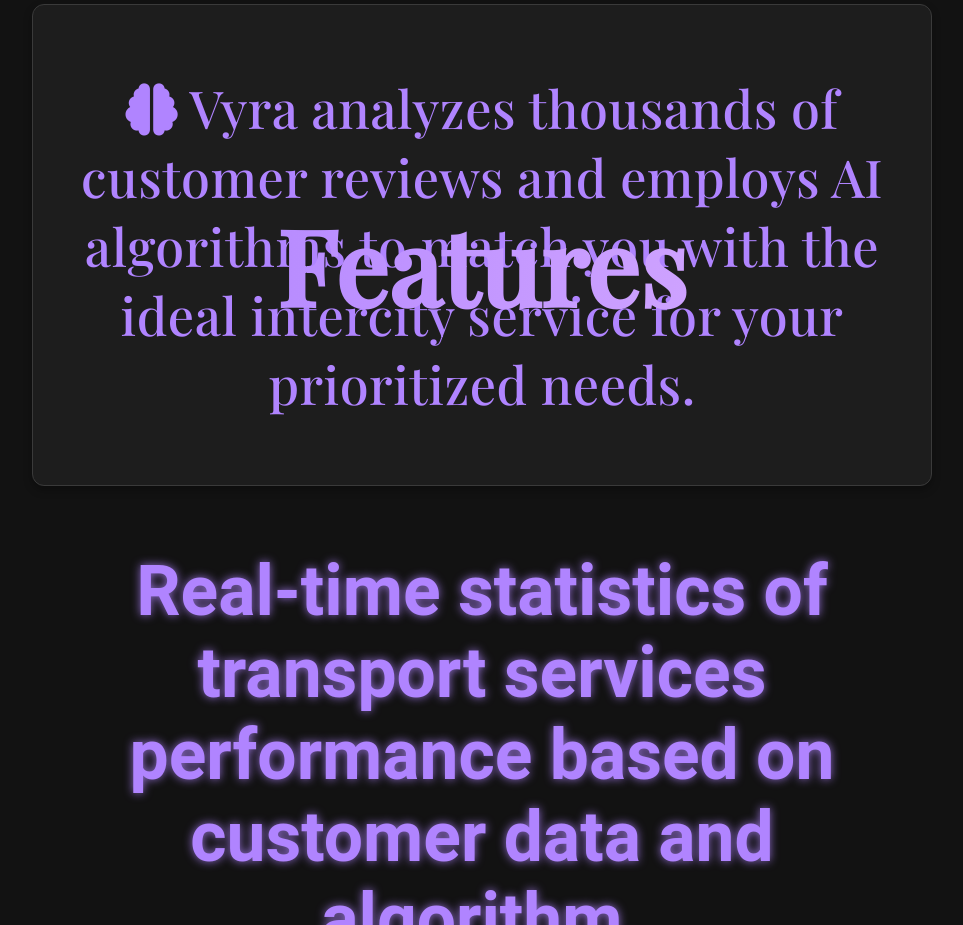
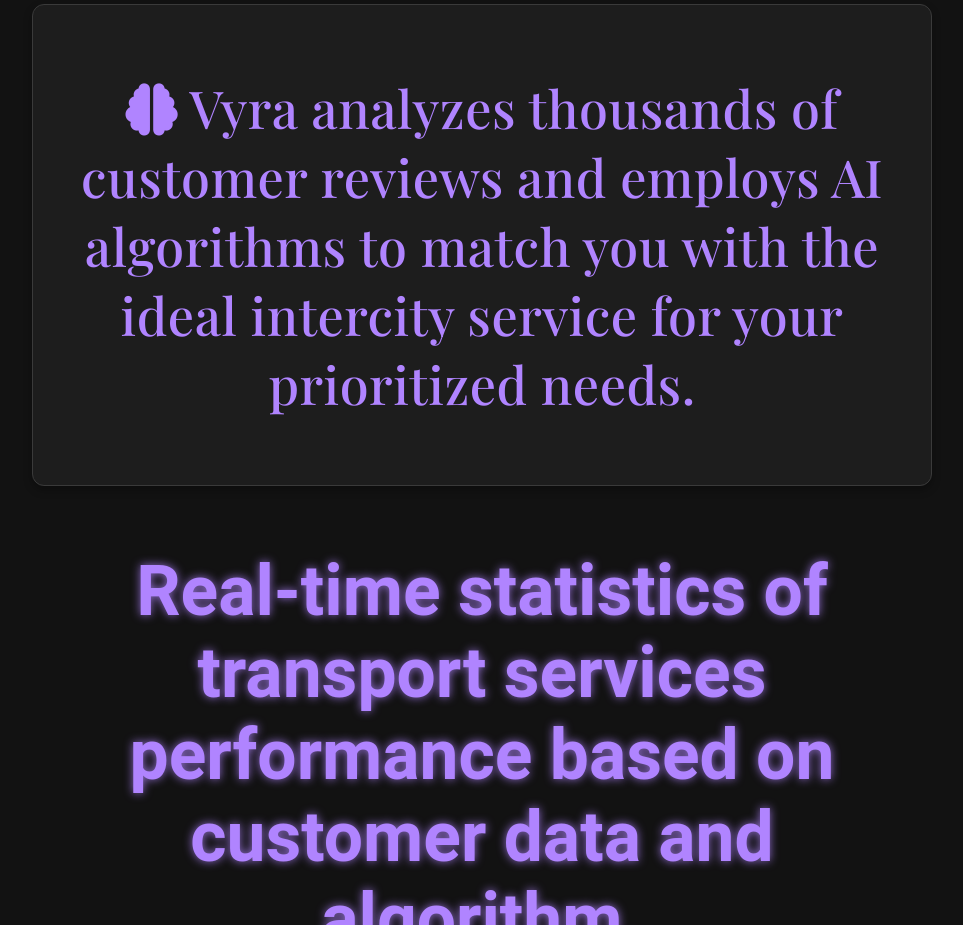
Before and after one commit to Winnerlite/Vyra, a plain HTML site: page index.html in a window 1280 px wide. Shown: the part 1760-2685 px from the top of the page, without its empty margins (158-1121 px from the left). Drawn offline with nearby package versions, Linux system fonts and the light colour scheme.

Commit message:
Add files via upload

```diff
--- a/index.html
+++ b/index.html
@@ -727,11 +727,12 @@ h1 {
         </p>
 
 
-
+<!--The features text is unstable and is therefore commented out i really dont have enough mental energy to debug this one maybe later and also the style is useful for the margin top control--
+      <!--
         <div style="position: fixed; top: 120px; left: 50%; transform: translateX(-50%); text-align: center; width: 80%; max-width: 800px; z-index: 1001;">
     <h1 style="color: #000000
-     <!-- For Feature heading to move down-->
-  style="top: 120px;"
+
+       style="top: 199px;"
               font-size: 2.8em;
               margin: 0;
               font-family: 'Playfair Display', serif;
@@ -742,8 +743,9 @@ h1 {
               -webkit-text-fill-color: transparent;">
         Features
     </h1>
-</div>
+</div> -->
     </div>
+
 
 
 
```
